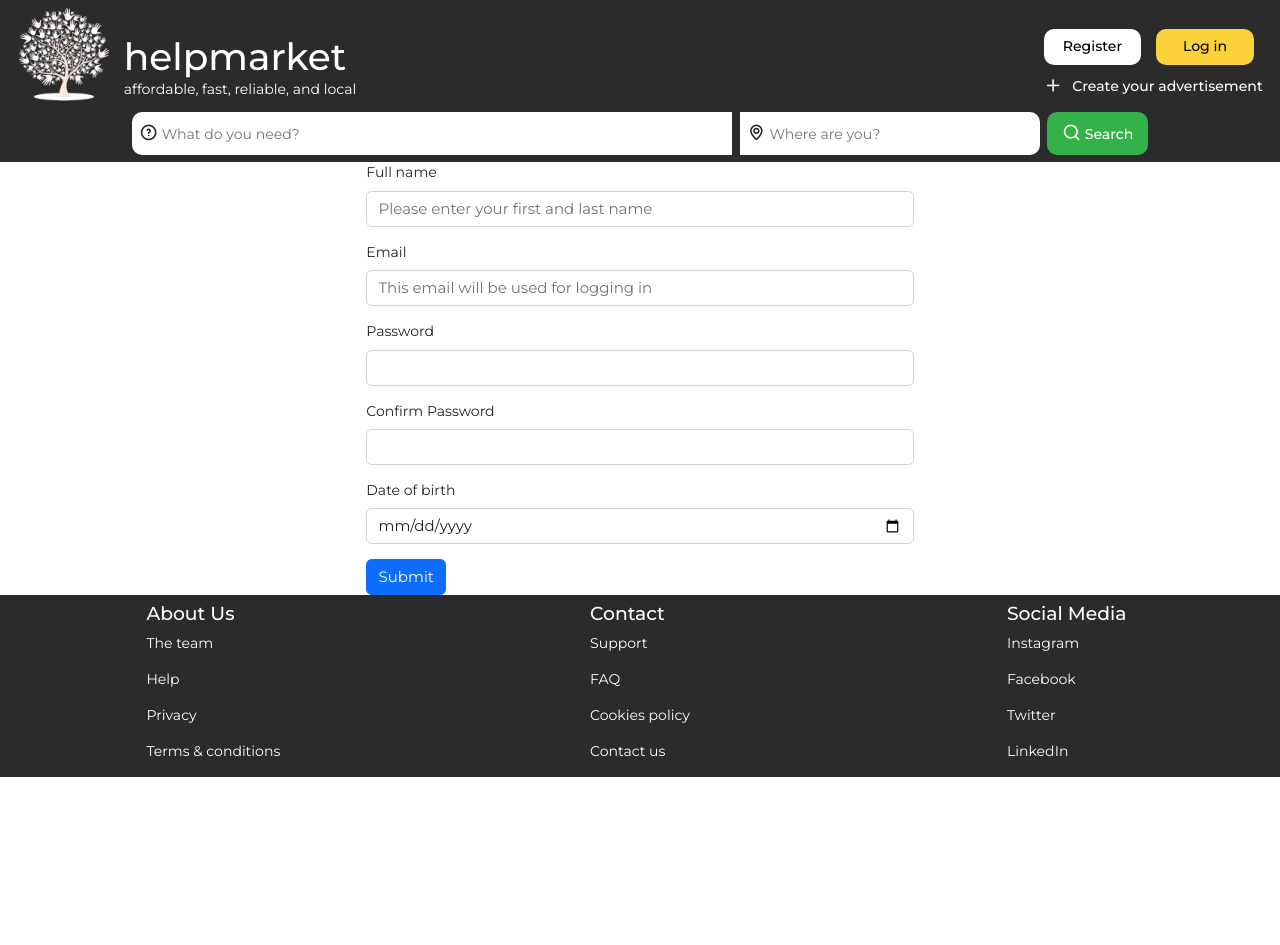
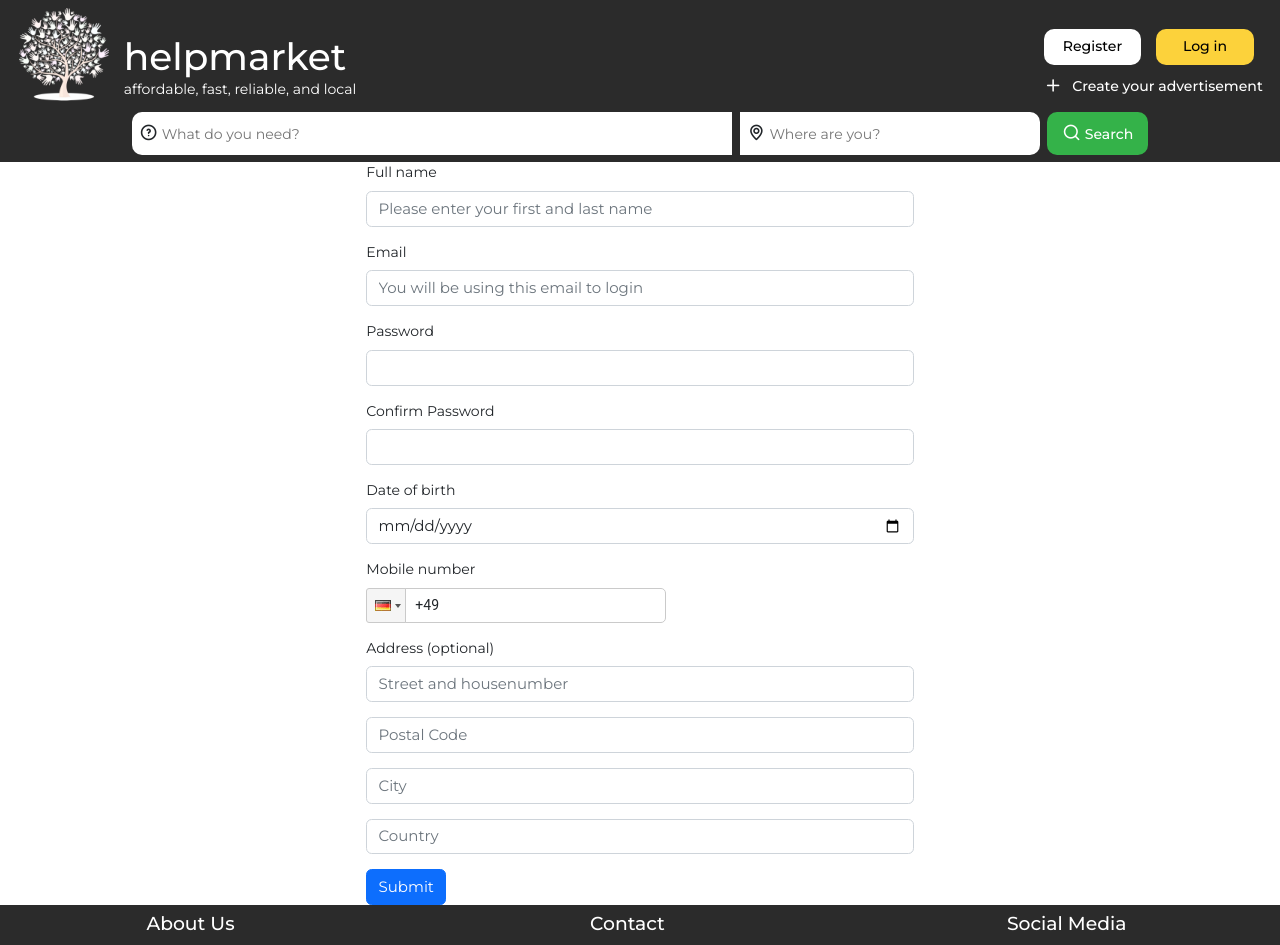
Before and after one commit to anoj-kt/finalproject-frontend, a React (Create React App) app: page / in a window 1280 px wide. Shown: the top 945 px of the page. Before the commit the page ends 800 px from the top, so only its background shows below. Built offline with nearby package versions, Linux system fonts and the light colour scheme; the HTML template or start-up script is replaced by a standard one.

Commit message:
Completed layout for all input fields

```diff
--- a/src/components/UserSignup.js
+++ b/src/components/UserSignup.js
@@ -2,7 +2,8 @@ import React, {useState} from 'react';
 import { Container, Row, Col } from 'react-bootstrap';
 import Button from 'react-bootstrap/Button';
 import { Form, FormGroup, Label, Input } from 'reactstrap'
-
+import PhoneInput from 'react-phone-input-2'
+import 'react-phone-input-2/lib/style.css'
 
 
 const UserSignup = () => {
@@ -31,7 +32,7 @@ const UserSignup = () => {
               <Input
                 id="email"
                 name="email"
-                placeholder="This email will be used for logging in"
+                placeholder="You will be using this email to login"
                 type="email"
               />
             </FormGroup>
@@ -68,6 +69,46 @@ const UserSignup = () => {
                 type="date"
               />
             </FormGroup>
+            <FormGroup>
+              <Label for="telephone">
+                Mobile number
+              </Label>
+              <PhoneInput
+                id="telephone"
+                country={'de'}
+              />
+            </FormGroup>
+            <Label>
+              Address (optional)
+            </Label>
+            <FormGroup>
+              <Input
+                name="street"
+                placeholder="Street and housenumber"
+                type="text"
+              />
+            </FormGroup>
+            <FormGroup>
+              <Input
+                name="postalCode"
+                placeholder="Postal Code"
+                type="text"
+              />
+            </FormGroup>
+            <FormGroup>
+              <Input
+                name="city"
+                placeholder="City"
+                type="text"
+              />
+            </FormGroup>
+            <FormGroup>
+              <Input
+                name="country"
+                placeholder="Country"
+                type="text"
+              />
+            </FormGroup>
             <Button
             type="submit"
             >
```
